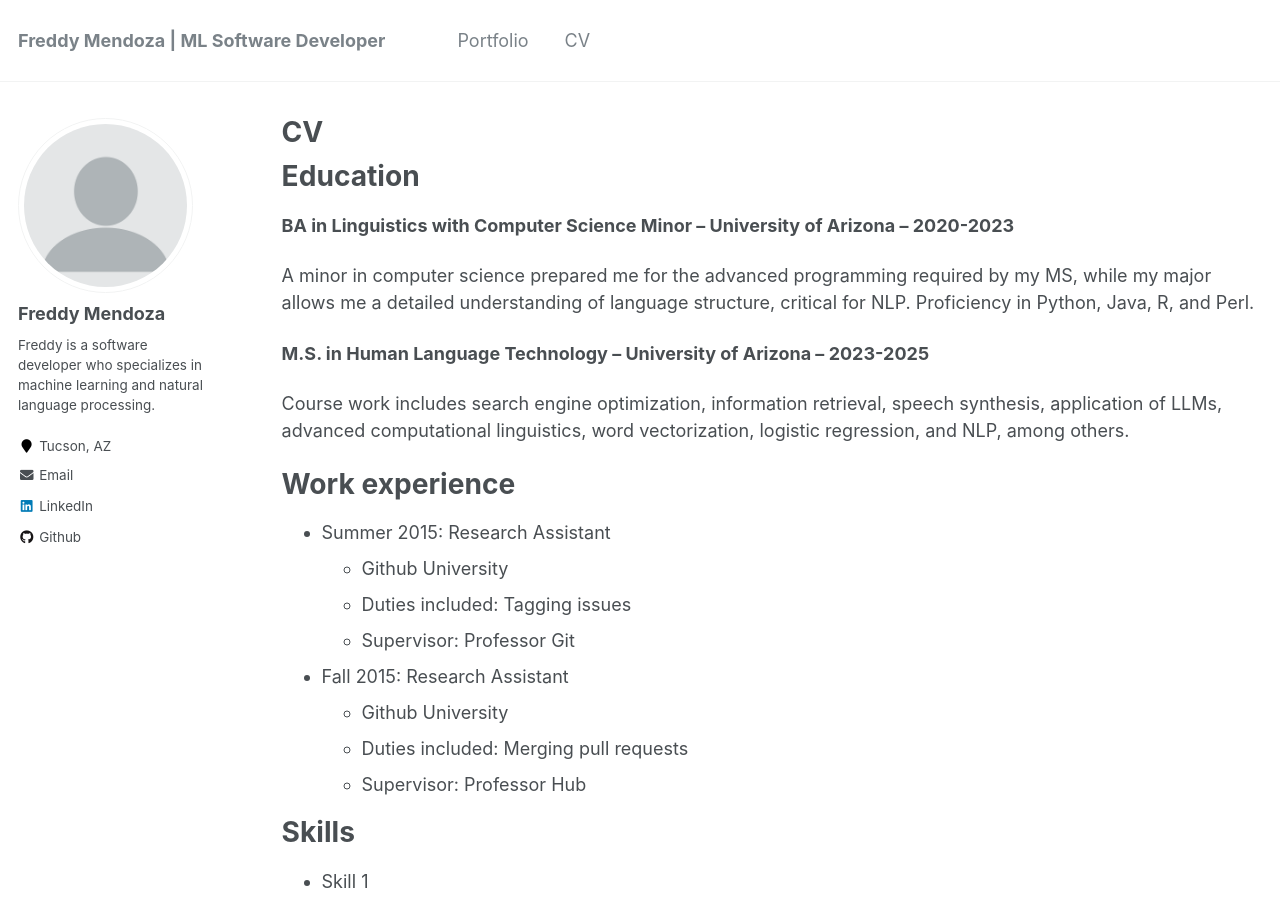
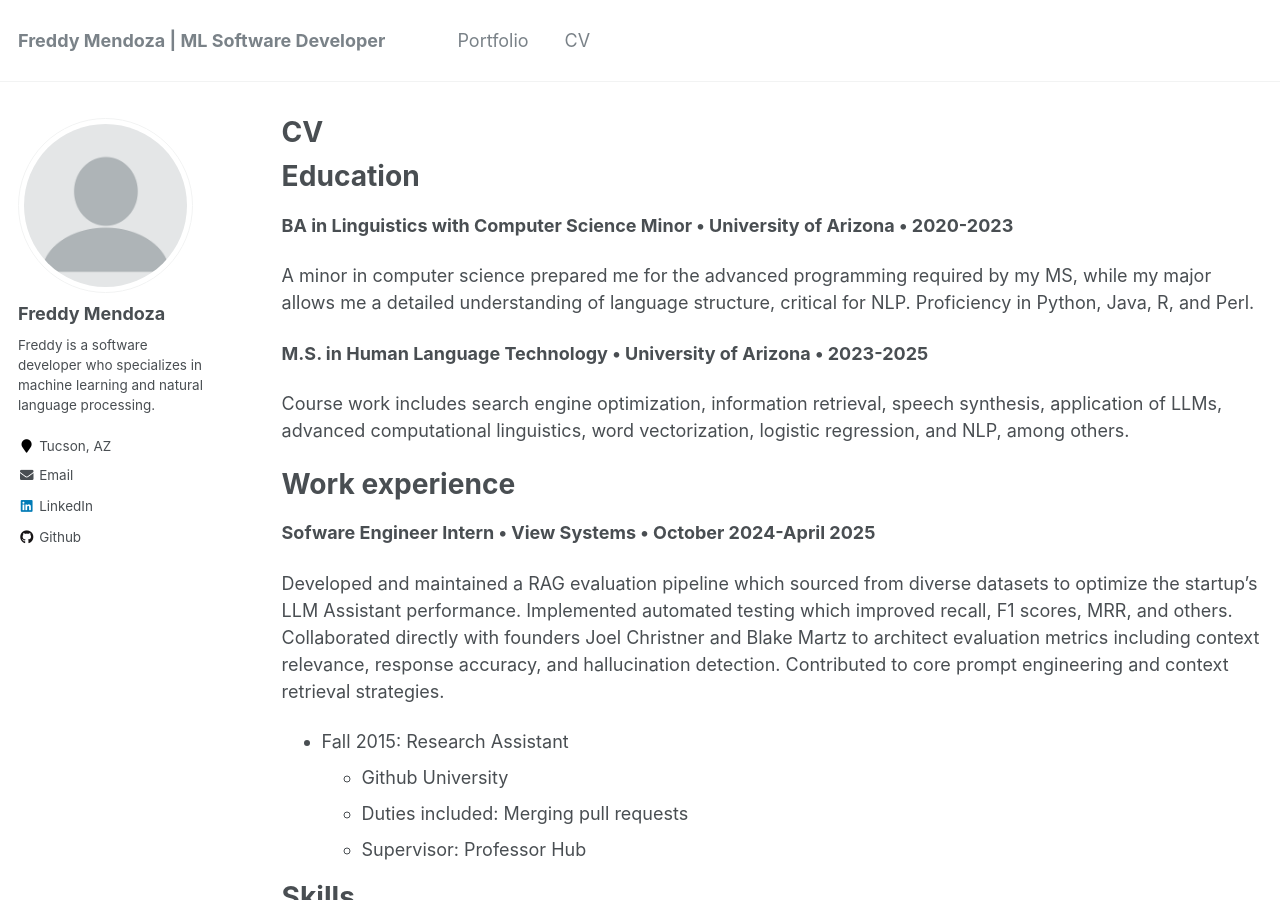
Before and after one commit to fmend/fmend.github.io, a Jekyll site: the page built from _pages/cv.md, in a window 1280 px wide and 900 px high. Built offline with Jekyll 4.4.1, drawn with Linux system fonts in a browser that asks for light colours.

Commit message:
Update cv.md

```diff
--- a/_pages/cv.md
+++ b/_pages/cv.md
@@ -11,21 +11,20 @@ redirect_from:
 
 Education
 ======
-**BA in Linguistics with Computer Science Minor – University of Arizona – 2020-2023**
+**BA in Linguistics with Computer Science Minor • University of Arizona • 2020-2023**
 
 A minor in computer science prepared me for the advanced programming required by my MS, while my major allows me a detailed understanding of language structure, critical for NLP. Proficiency in Python, Java, R, and Perl.
 
-**M.S. in Human Language Technology – University of Arizona – 2023-2025**
+**M.S. in Human Language Technology • University of Arizona • 2023-2025**
 
 Course work includes search engine optimization, information retrieval, speech synthesis, application of LLMs, advanced computational linguistics, word vectorization, logistic regression, and NLP, among others.
 
 
 Work experience
 ======
-* Summer 2015: Research Assistant
-  * Github University
-  * Duties included: Tagging issues
-  * Supervisor: Professor Git
+**Sofware Engineer Intern • View Systems • October 2024-April 2025**
+
+Developed and maintained a RAG evaluation pipeline which sourced from diverse datasets to optimize the startup’s LLM Assistant performance. Implemented automated testing which improved recall, F1 scores, MRR, and others. Collaborated directly with founders Joel Christner and Blake Martz to architect evaluation metrics including context relevance, response accuracy, and hallucination detection. Contributed to core prompt engineering and context retrieval strategies.
 
 * Fall 2015: Research Assistant
   * Github University
```
